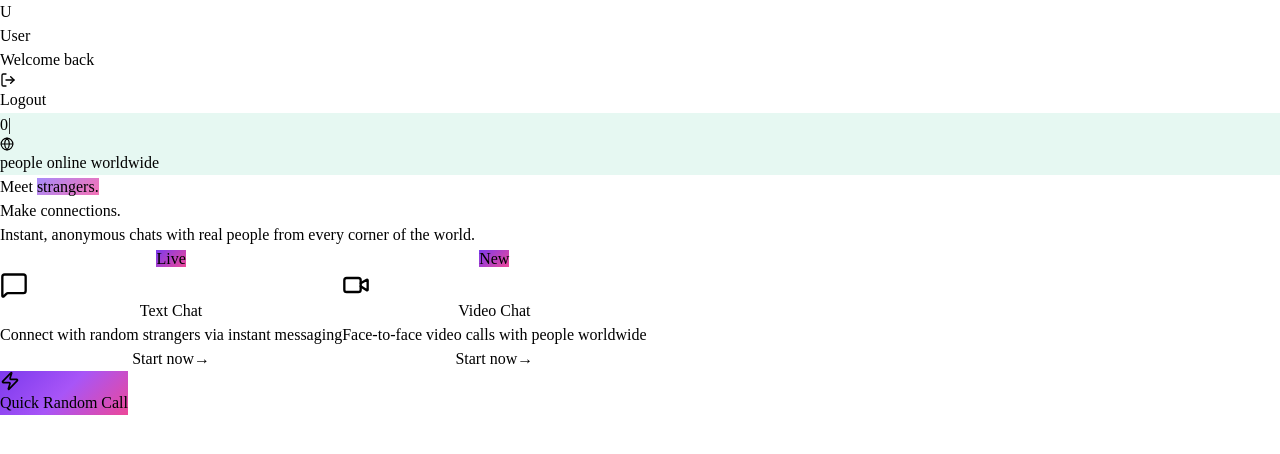
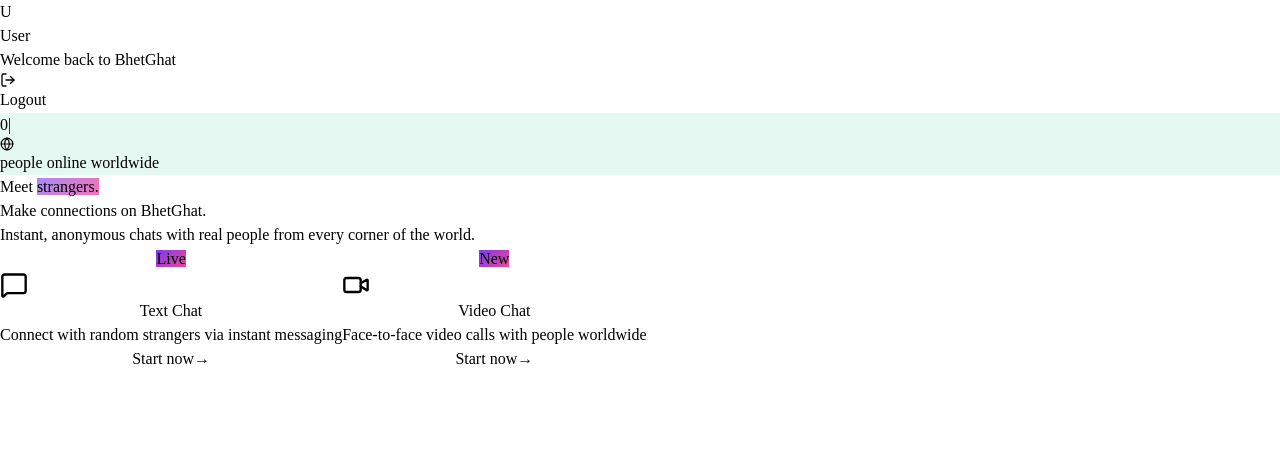
Before and after one commit to Prajal3/Project_For_Fun, a React (Vite) app in the folder client/: page /home in a window 1280 px wide. Shown: the top 454 px of the page. Built offline with nearby package versions, Linux system fonts and the light colour scheme; no server answers; sample sign-in values are in the browser's storage.

Commit message:
feat: update welcome messages to include application name "BhetGhat"

```diff
--- a/client/src/components/auth/login.jsx
+++ b/client/src/components/auth/login.jsx
@@ -35,7 +35,7 @@
     setIsLoading(true);
     try {
       await login({ email, password });
-      toast.success("Welcome back ✦");
+      toast.success("Welcome back to BhetGhat ");
       setTimeout(() => navigate("/home"), 1500);
     } catch {
       // handled in context
@@ -281,7 +281,7 @@
           {/* Heading */}
           <div style={{ textAlign: 'center', marginBottom: 36 }}>
             <h1 className="auth-serif" style={{ fontSize: 32, color: '#fff', fontWeight: 400, margin: '0 0 8px', lineHeight: 1.15 }}>
-              Welcome back
+              Welcome back to BhetGhat
             </h1>
             <p style={{ color: 'rgba(255,255,255,0.38)', fontSize: 14, margin: 0, fontWeight: 300 }}>
               Sign in to continue your conversations
--- a/client/src/pages/home.jsx
+++ b/client/src/pages/home.jsx
@@ -63,7 +63,7 @@
             </div>
             <div>
               <p className="text-white font-semibold text-sm">{displayName}</p>
-              <p className="text-white/40 text-xs">Welcome back</p>
+              <p className="text-white/40 text-xs">Welcome back to BhetGhat</p>
             </div>
           </div>
 
@@ -105,7 +105,7 @@
                 strangers.
               </span>
               <br />
-              Make connections.
+              Make connections on BhetGhat.
             </h1>
             <p className="text-white/40 text-lg max-w-md mx-auto">
               Instant, anonymous chats with real people from every corner of the world.
@@ -149,16 +149,6 @@
               );
             })}
           </div>
-
-          {/* Quick random start */}
-          <button
-            onClick={() => navigate("/video")}
-            className="flex items-center gap-3 px-8 py-4 rounded-2xl text-white font-bold text-base transition hover:scale-105 active:scale-95 shadow-2xl shadow-violet-900/40"
-            style={{ background: "linear-gradient(135deg, #7c3aed, #a855f7, #ec4899)" }}
-          >
-            <Zap size={20} />
-            Quick Random Call
-          </button>
         </main>
       </div>
     </div>
```
